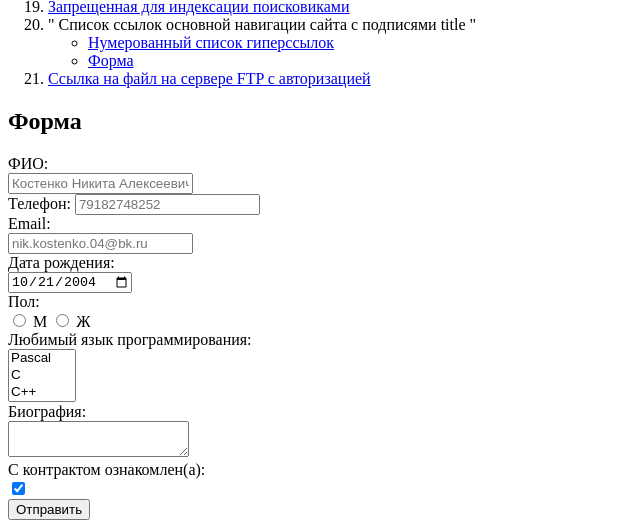
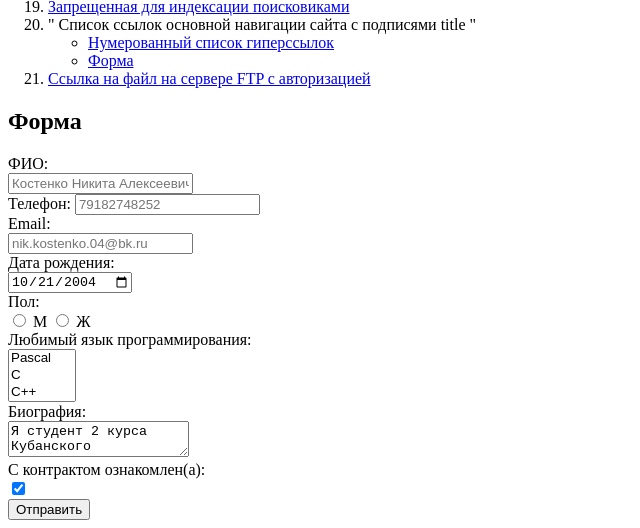
Before and after one commit to NilitaKostenko/NikitaKostenko1.github.io, a plain HTML site: page web1/project/index.html in a window 1280 px wide. Shown: the part 985-1513 px from the top of the page, without its empty margins (0-640 px from the left). Drawn offline with Linux system fonts and the light colour scheme.

Commit message:
Update index.html

```diff
--- a/web1/project/index.html
+++ b/web1/project/index.html
@@ -153,7 +153,7 @@
         </label><br>
         <label>
             Биография:<br>
-            <textarea > </textarea>
+            <textarea >Я студент 2 курса Кубанского государственного университета факультета компьютерных технологий и приклданой математики. Родился и проживаю в г.Краснодар. Увлекаюсь кинематографом. Являюсь членом поисковой группы "Обелиск" </textarea>
 
 
         </label><br>
```
